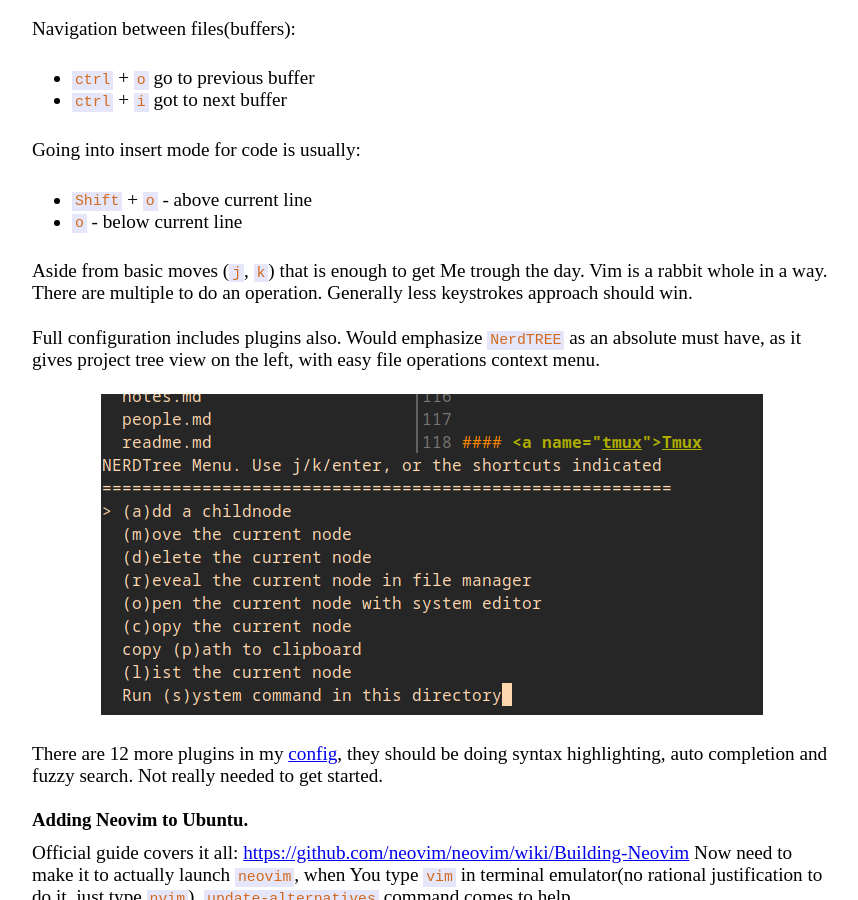
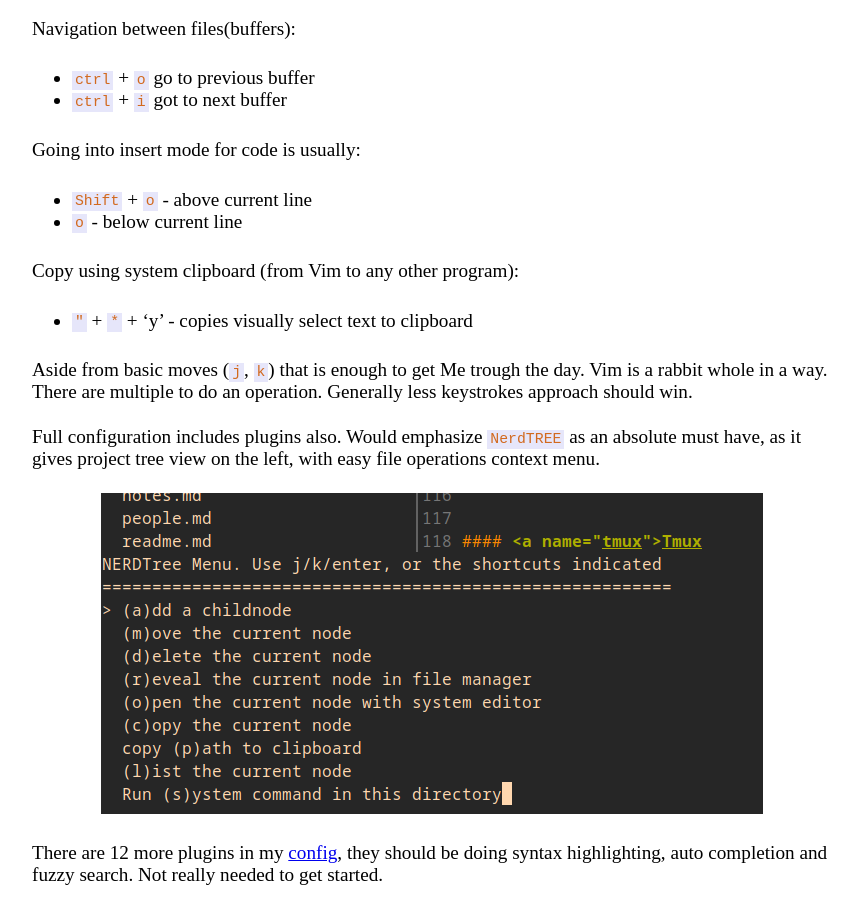
Before and after one commit to DmitryAlCh/mypage, a Jekyll site: the page built from _posts/2022-20-07-linux-commands.md, in a window 1280 px wide and 900 px high, scrolled down 2118 px. Shown: the whole window, without its empty margins (208-1066 px from the left). Built offline with Jekyll 4.4.1, drawn with Linux system fonts in a browser that asks for light colours; some of the changed text lies outside the part shown.

Commit message:
updated vim article with copy-paste

```diff
--- a/_posts/2022-20-07-linux-commands.md
+++ b/_posts/2022-20-07-linux-commands.md
@@ -105,6 +105,9 @@ Going into insert mode for code is usually:
 * `Shift` + `o` - above current line
 * `o` - below current line
 
+Copy using system clipboard (from Vim to any other program):
+* `"` + `*` + 'y' - copies visually select text to clipboard
+
 Aside from basic moves (`j`, `k`) that is enough to get Me trough the day.
 Vim is a rabbit whole in a way. There are multiple to do an operation. Generally
 less keystrokes approach should win.
```
Also changed, not shown: other parts of _posts/2022-20-07-linux-commands.md (+1 -1 lines).
